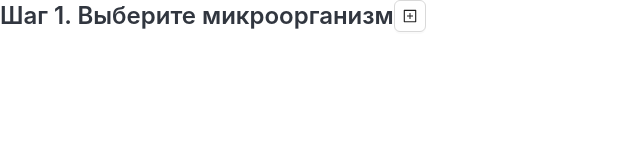
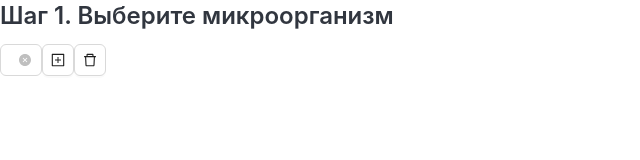
Before and after one commit to AlexEmel/altey-microbio-demo, a React (Vite) app: page / in a window 1280 px wide. Shown: the top 160 px of the page, without its empty margins (0-640 px from the left). Built offline with nearby package versions, Linux system fonts and the light colour scheme; no server answers.

Commit message:
feat: microorganism select logic and component

```diff
--- a/package.json
+++ b/package.json
@@ -17,7 +17,8 @@
     "react": "^19.1.1",
     "react-dom": "^19.1.1",
     "react-redux": "^9.2.0",
-    "react-router-dom": "^7.8.1"
+    "react-router-dom": "^7.8.1",
+    "uuid": "^13.0.0"
   },
   "devDependencies": {
     "@eslint/js": "^9.33.0",
--- a/src/components/AddMicroorganismForm/AddMicroorganismForm.tsx
+++ b/src/components/AddMicroorganismForm/AddMicroorganismForm.tsx
@@ -1,16 +1,83 @@
+import { setAntibiogramMos } from "@/features/microbio.slice";
 import { IMicroorganism } from "@/interfaces/entities.interface";
-import { PlusSquareOutlined } from "@ant-design/icons";
-import { Button, Flex } from "antd";
+import { ISelectOptions } from "@/interfaces/utils.interface";
+import { useAppDispatch, useAppSelector } from "@/store/store";
+import { DeleteOutlined, PlusSquareOutlined } from "@ant-design/icons";
+import { Button, Flex, Select } from "antd";
 import Title from "antd/es/typography/Title";
-import { ReactNode, useState } from "react";
+import { ReactNode, useEffect, useState } from "react";
+import { v4 as uuidv4 } from "uuid";
 
 export const AddMicroorganismForm = (): ReactNode => {
-  const [selectedOrganisms, setSelectedOrganisms] = useState<IMicroorganism[]>([]);
+  const [selectedMos, setSelectedMos] = useState<IMicroorganism[]>([{ _id: uuidv4(), code: "", name: "" }]);
+  const { microorganisms } = useAppSelector((store) => store.microbio.dictionaries);
+  const [selectOptions, setSelectOptions] = useState<ISelectOptions[]>([]);
+  const dispatch = useAppDispatch();
+
+  useEffect(() => {
+    const options: ISelectOptions[] = microorganisms.map((mo) => {
+      return {
+        value: mo.code,
+        label: mo.name,
+      };
+    });
+    setSelectOptions(options);
+  }, [microorganisms]);
+
+  useEffect(() => {
+    if (selectedMos.length === 1 && !selectedMos[0].code) {
+      console.log("false");
+      return;
+    } else {
+      dispatch(setAntibiogramMos(selectedMos));
+    }
+  }, [selectedMos, dispatch]);
+
+  const addRow = (): void => {
+    const newRow: IMicroorganism = {
+      _id: uuidv4(),
+      code: "",
+      name: "",
+    };
+    setSelectedMos([...selectedMos, newRow]);
+  };
+
+  const handleSelectChange = (id: string, option: ISelectOptions): void => {
+    const updatedMos = selectedMos.map((mo) => {
+      if (mo._id === id) {
+        return { ...mo, code: option.value, name: option.label };
+      } else return mo;
+    });
+    setSelectedMos(updatedMos);
+  };
+
+  const handleRemoveMo = (id: string): void => {
+    const updatedMos = selectedMos.filter((mo) => mo._id !== id);
+    if (updatedMos.length > 0) {
+      setSelectedMos(updatedMos);
+    } else {
+      setSelectedMos([{ _id: uuidv4(), code: "", name: "" }]);
+    }
+  };
 
   return (
-    <Flex>
+    <Flex vertical>
       <Title level={3}>Шаг 1. Выберите микроорганизм</Title>
-      <Button icon={<PlusSquareOutlined />}></Button>
+      {selectedMos.map((mo) => (
+        <Flex>
+          <Select
+            placeholder="Выберите микроорганизм"
+            optionFilterProp="label"
+            options={selectOptions}
+            showSearch
+            allowClear
+            value={mo.code}
+            onChange={(_, option) => handleSelectChange(mo._id!, option as ISelectOptions)}
+          />
+          <Button icon={<PlusSquareOutlined />} onClick={addRow}></Button>
+          <Button icon={<DeleteOutlined />} onClick={() => handleRemoveMo(mo._id!)}></Button>
+        </Flex>
+      ))}
     </Flex>
   );
 };
--- a/src/features/microbio.slice.ts
+++ b/src/features/microbio.slice.ts
@@ -7,10 +7,13 @@
   IZoneReq,
   IZoneRes,
 } from "@/interfaces/entities.interface";
-import { createAsyncThunk, createSlice } from "@reduxjs/toolkit";
+import { createAsyncThunk, createSlice, PayloadAction } from "@reduxjs/toolkit";
 
 interface IAppState {
   isLoading: boolean;
+  antibiogram: {
+    selectedMos: IMicroorganism[];
+  }
   dictionaries: {
     microorganisms: IMicroorganism[];
     antibiotics: IAntibiotic[];
@@ -19,6 +22,9 @@
 
 const initialState: IAppState = {
   isLoading: false,
+  antibiogram: {
+    selectedMos: [],
+  },
   dictionaries: {
     microorganisms: [],
     antibiotics: [],
@@ -86,6 +92,9 @@
   initialState,
   reducers: {
     reset: () => initialState,
+    setAntibiogramMos: (state, action: PayloadAction<IMicroorganism[]>) => {
+      state.antibiogram.selectedMos = action.payload;
+    },
   },
   extraReducers: (builder) => {
     builder
@@ -132,4 +141,4 @@
   },
 });
 
-export const { reset } = microbioSlice.actions;
+export const { reset, setAntibiogramMos } = microbioSlice.actions;
--- /dev/null
+++ b/src/interfaces/utils.interface.ts
@@ -0,0 +1,4 @@
+export interface ISelectOptions {
+  value: string;
+  label: string;
+}
```
Also changed, not shown: 1 other file (tests, documents, lock files or other folders).
